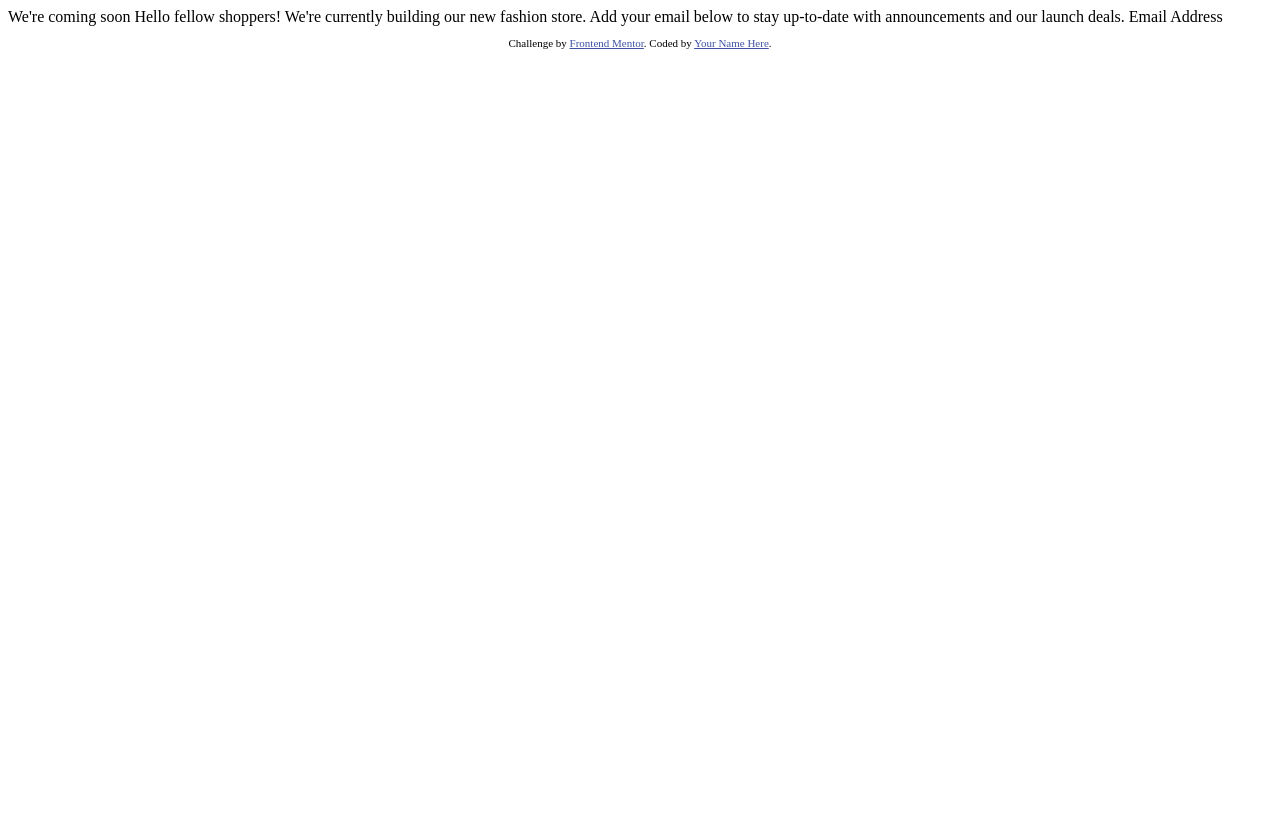
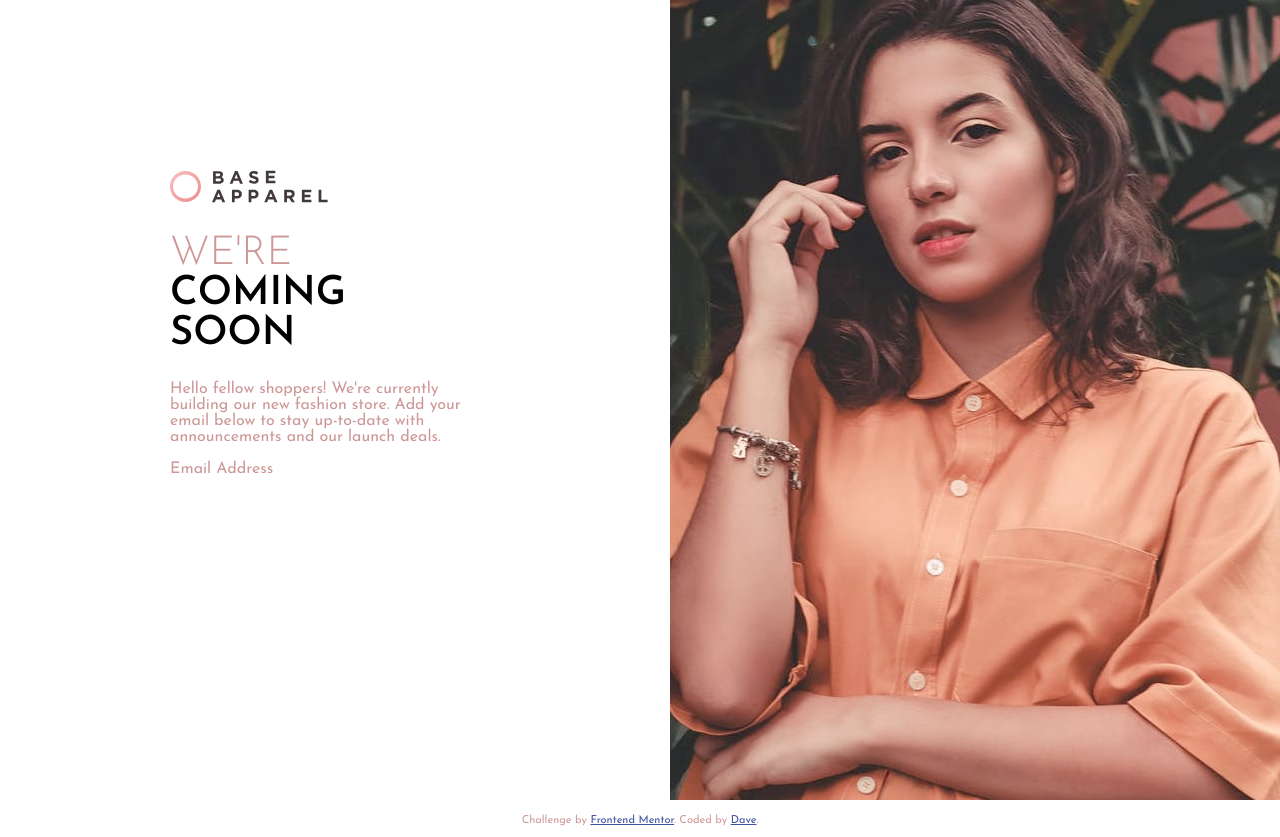
Before and after one commit to diffgee/base-apparel-coming-soon, a plain HTML site: page index.html in a window 1280 px wide. Before the commit the page ends 800 px from the top, so only its background shows below. Drawn offline with Linux system fonts and the light colour scheme.

Commit message:
initial styling further content

```diff
--- /dev/null
+++ b/css/style.css
@@ -0,0 +1,65 @@
+/* ## Colors
+
+### Primary
+
+- Desaturated Red: hsl(0, 36%, 70%)
+- Soft Red: hsl(0, 93%, 68%)
+
+### Neutral
+
+- Dark Grayish Red: hsl(0, 6%, 24%)
+
+### Gradients
+
+- Linear, 135deg, from hsl(0, 0%, 100%), to hsl(0, 100%, 98%)
+- Linear, 135deg, from hsl(0, 80%, 86%), to hsl(0, 74%, 74%)
+
+## Typography
+
+### Body Copy
+
+- Font size: 16px
+font-family: 'Josefin Sans', sans-serif; 300 400 600*/
+
+/* ---Global--- */
+:root {
+  --satred: hsl(0, 36%, 70%);
+  --softred: hsl(0, 93%, 68%);
+  --darkred: hsl(0, 6%, 24%);
+}
+
+html{
+	box-sizing: border-box;
+}
+
+body {
+  margin: 0;
+  padding: 0;
+  font-family: 'Josefin Sans', sans-serif;
+  font-size: 16px;
+  color: var(--satred);
+}
+/* ---Layout--- */
+.wrapper {
+  display: flex;
+}
+
+.leftbox {
+  padding: 170px;
+}
+/* ---Headline--- */
+.annc {
+  display: block;
+}
+
+h1 {
+  font-size: 40px;
+  font-weight: 600;
+  text-transform: uppercase;
+  color: #000;
+}
+
+.htop {
+  font-weight: 300;
+  color: var(--satred);
+}
--- a/index.html
+++ b/index.html
@@ -5,6 +5,8 @@
   <meta name="viewport" content="width=device-width, initial-scale=1.0"> <!-- displays site properly based on user's device -->
 
   <link rel="icon" type="image/png" sizes="32x32" href="./images/favicon-32x32.png">
+  <link rel="stylesheet" href="./css/style.css" class="stylesheet">
+  <link href="https://fonts.googleapis.com/css2?family=Josefin+Sans:wght@300;400;600&display=swap" rel="stylesheet">
 
   <title>Frontend Mentor | Base Apparel coming soon page</title>
 
@@ -15,18 +17,24 @@
   </style>
 </head>
 <body>
+  <div class="wrapper">
+    <div class="leftbox">
+      <img src="./images/logo.svg" alt="base apparel logo" class="">
+      <h1><span class="annc htop">We're</span><span class="annc hmid">coming</span><span class="annc hbot">soon</span></h1>
 
-  We're coming soon
-
-  Hello fellow shoppers! We're currently building our new fashion store.
-  Add your email below to stay up-to-date with announcements and our launch deals.
-
-  Email Address
-
+      <p>Hello fellow shoppers! We're currently building our new fashion store.
+      Add your email below to stay up-to-date with announcements and our launch deals.
+      </p>
+      Email Address
+    </div>
+    <div class="rightbox">
+      <img src="./images/hero-desktop.jpg" alt="Trendy woman in button-down shirt looking into the camera">
+    </div>
+  </div>
   <footer>
     <p class="attribution">
       Challenge by <a href="https://www.frontendmentor.io?ref=challenge" target="_blank">Frontend Mentor</a>.
-      Coded by <a href="#">Your Name Here</a>.
+      Coded by <a href="#">Dave</a>.
     </p>
   </footer>
 </body>
```
